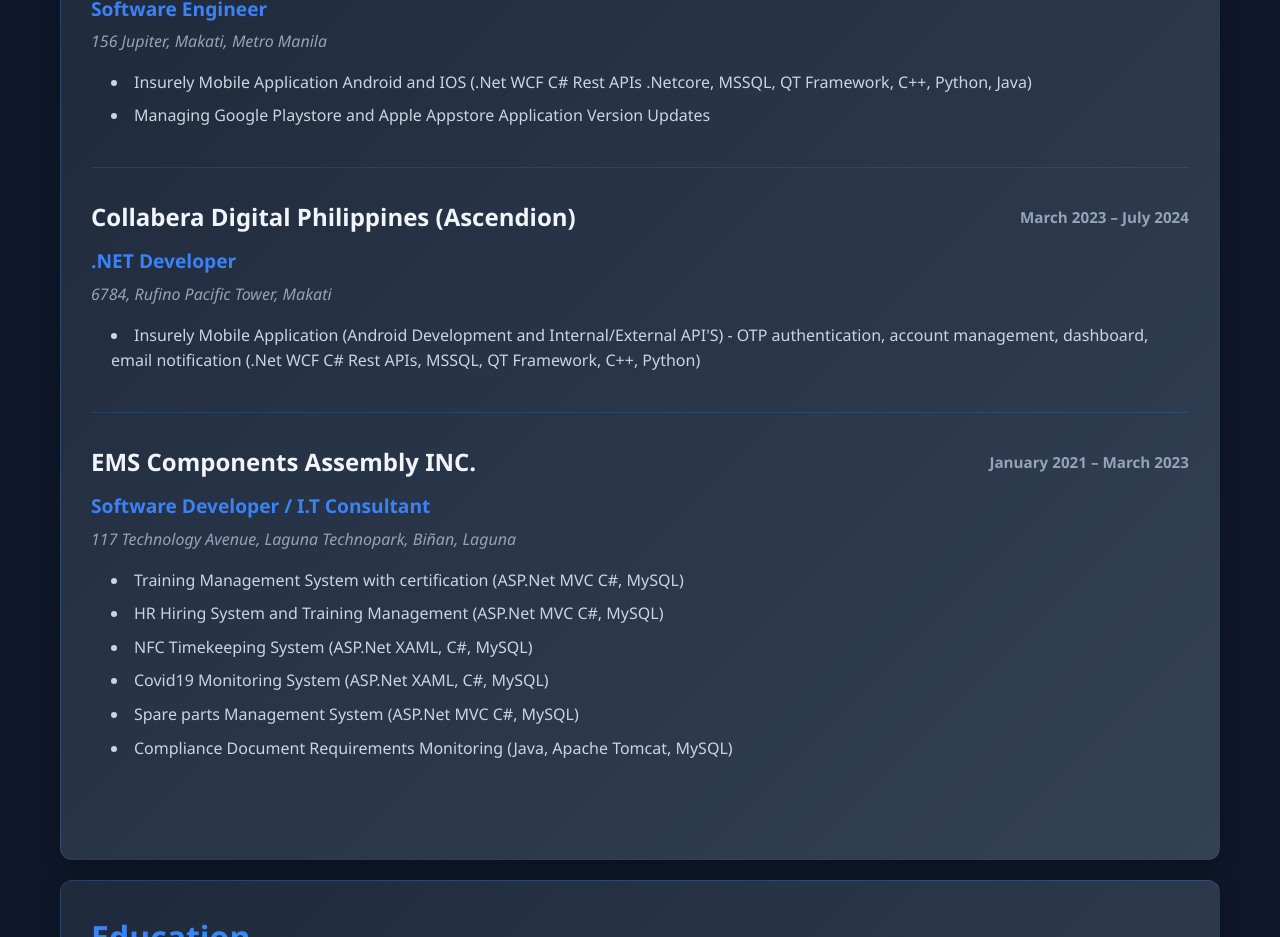
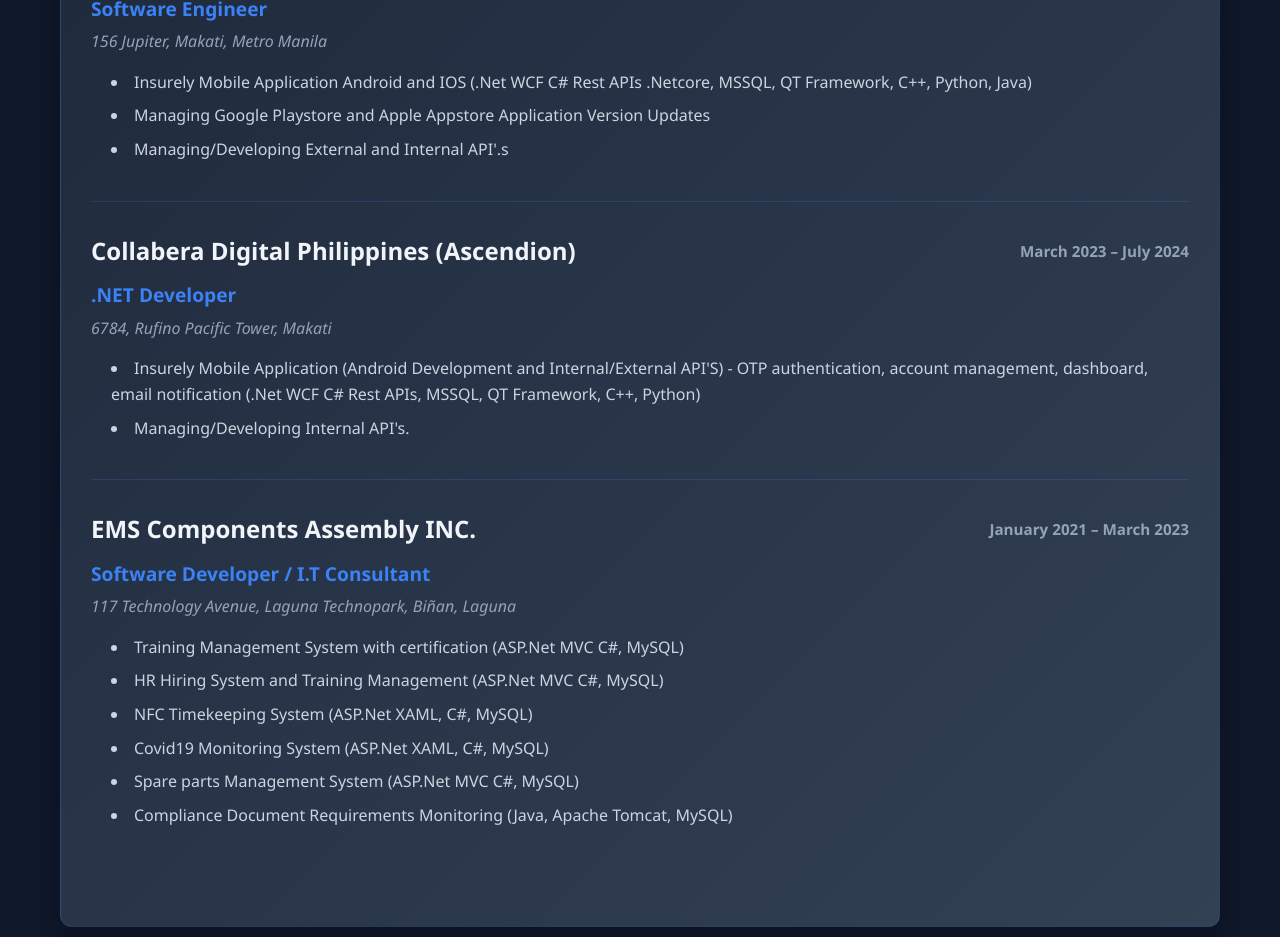
Before and after one commit to ffxleo/Leonard-Portfolio, a React (Create React App) app in the folder portfolio-react/: page / in a window 1280 px wide. Shown: the part 1000-1937 px from the top of the page. Built offline with nearby package versions, Linux system fonts and the light colour scheme.

Commit message:
add details in front-end

```diff
--- a/portfolio-react/src/data/portfolioData.js
+++ b/portfolio-react/src/data/portfolioData.js
@@ -19,7 +19,8 @@
       dateRange: "July 2024 – Present",
       responsibilities: [
         "Insurely Mobile Application Android and IOS (.Net WCF C# Rest APIs .Netcore, MSSQL, QT Framework, C++, Python, Java)",
-        "Managing Google Playstore and Apple Appstore Application Version Updates"
+        "Managing Google Playstore and Apple Appstore Application Version Updates",
+        "Managing/Developing External and Internal API'.s"
       ]
     },
     {
@@ -28,7 +29,8 @@
       position: ".NET Developer",
       dateRange: "March 2023 – July 2024",
       responsibilities: [
-        "Insurely Mobile Application (Android Development and Internal/External API'S) - OTP authentication, account management, dashboard, email notification (.Net WCF C# Rest APIs, MSSQL, QT Framework, C++, Python)"
+        "Insurely Mobile Application (Android Development and Internal/External API'S) - OTP authentication, account management, dashboard, email notification (.Net WCF C# Rest APIs, MSSQL, QT Framework, C++, Python)",
+        "Managing/Developing Internal API's."
       ]
     },
     {
```
